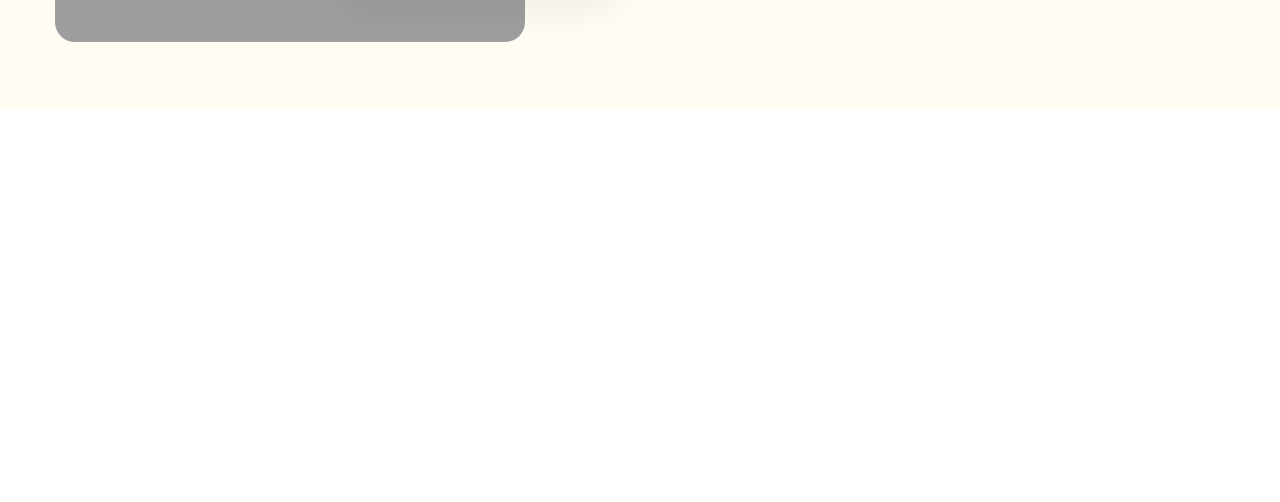
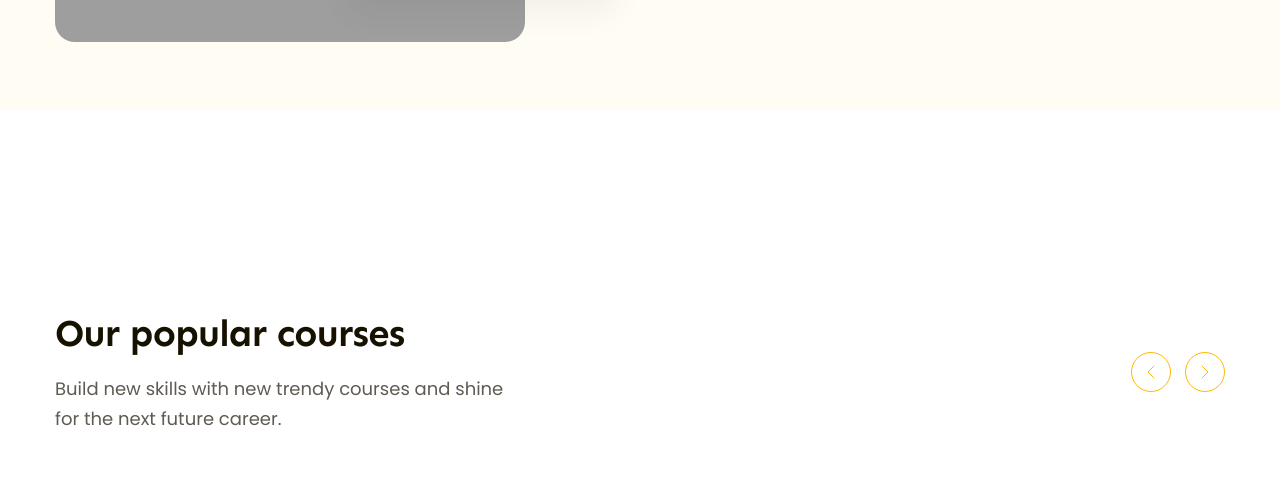
Before and after one commit to nhthanhhuy/html_css_02, a plain HTML site: page index.html in a window 1280 px wide. Shown: the part 793-1295 px from the top of the page. Drawn offline with Linux system fonts and the light colour scheme; grey boxes are pictures that could not be loaded.

Commit message:
Popular heading

```diff
--- a/assets/css/styles.css
+++ b/assets/css/styles.css
@@ -44,6 +44,24 @@ a {
 
 .btn:hover {
     opacity: 0.9;
+}
+
+.heading {
+    color: #171100;
+    font-weight: 700;
+    font-family: var(--font-family);
+}
+
+.heading.lv1 {
+    font-size: 5.8rem;
+    line-height: 1.17;
+    letter-spacing: -1.16px;
+}
+
+.heading.lv2 {
+    font-size: 3.8rem;
+    line-height: 1.26;
+    letter-spacing: -0.76px;
 }
 
 /* Header */
@@ -190,15 +208,6 @@ a {
     padding: 64px 0 0 130px;
 }
 
-.content-block .heading {
-    color: #171100;
-    font-family: var(--font-family);
-    font-size: 5.8rem;
-    font-weight: 700;
-    line-height: 1.17;
-    letter-spacing: -1.16px;
-}
-
 .content-block .desc {
     margin-top: 22px;
     color: #5f5b53;
@@ -259,3 +268,49 @@ a {
     font-weight: 700;
     line-height: 1.22;
 }
+
+/* Popular */
+
+.popular {
+    padding: 65px 0;
+    margin-top: 135px;
+}
+
+.popular .popular-top {
+    display: flex;
+    justify-content: space-between;
+    align-items: center;
+}
+
+.popular-top .desc {
+    margin-top: 16px;
+    width: 458px;
+    color: #5f5b53;
+    font-size: 1.8rem;
+    line-height: 1.66;
+}
+
+.popular-top .control {
+    display: flex;
+}
+
+.popular-top .control-btn {
+    display: flex;
+    justify-content: center;
+    align-items: center;
+    width: 40px;
+    height: 40px;
+    color: var(--primary-color);
+    border-radius: 50%;
+    border: 1px solid rgba(255, 185, 0, 1);
+}
+
+.popular-top .control-btn:hover {
+    background: var(--primary-color);
+    color: #fff;
+    cursor: pointer;
+}
+
+.popular-top .control-btn + .control-btn {
+    margin-left: 14px;
+}
--- a/index.html
+++ b/index.html
@@ -55,6 +55,7 @@
         </header>
         <!-- Main -->
         <main style="height: 5000px">
+            <!-- Hero  -->
             <div class="hero">
                 <div class="main-content">
                     <div class="body">
@@ -108,7 +109,7 @@
                             </div>
                         </div>
                         <div class="content-block">
-                            <h1 class="heading">
+                            <h1 class="heading lv1">
                                 Learn without limits and spread knowledge.
                             </h1>
                             <p class="desc">
@@ -137,6 +138,55 @@
                     </div>
                 </div>
             </div>
+
+            <!-- Popular -->
+            <div class="popular">
+                <div class="main-content">
+                    <div class="popular-top">
+                        <div class="popular-heading">
+                            <h2 class="heading lv2">Our popular courses</h2>
+                            <p class="desc">
+                                Build new skills with new trendy courses and
+                                shine for the next future career.
+                            </p>
+                        </div>
+                        <div class="control">
+                            <div class="control-btn">
+                                <svg
+                                    width="8"
+                                    height="14"
+                                    viewBox="0 0 8 14"
+                                    fill="none"
+                                    xmlns="http://www.w3.org/2000/svg"
+                                >
+                                    <path
+                                        d="M7 1L1 7L7 13"
+                                        stroke="currentColor"
+                                        stroke-linecap="round"
+                                        stroke-linejoin="round"
+                                    />
+                                </svg>
+                            </div>
+                            <div class="control-btn active">
+                                <svg
+                                    width="8"
+                                    height="14"
+                                    viewBox="0 0 8 14"
+                                    fill="none"
+                                    xmlns="http://www.w3.org/2000/svg"
+                                >
+                                    <path
+                                        d="M1 1L7 7L1 13"
+                                        stroke="currentColor"
+                                        stroke-linecap="round"
+                                        stroke-linejoin="round"
+                                    />
+                                </svg>
+                            </div>
+                        </div>
+                    </div>
+                </div>
+            </div>
         </main>
     </body>
 </html>
```
Also changed, not shown: assets/icons/chevron-left.svg (added), assets/icons/chevron-right.svg (added).
